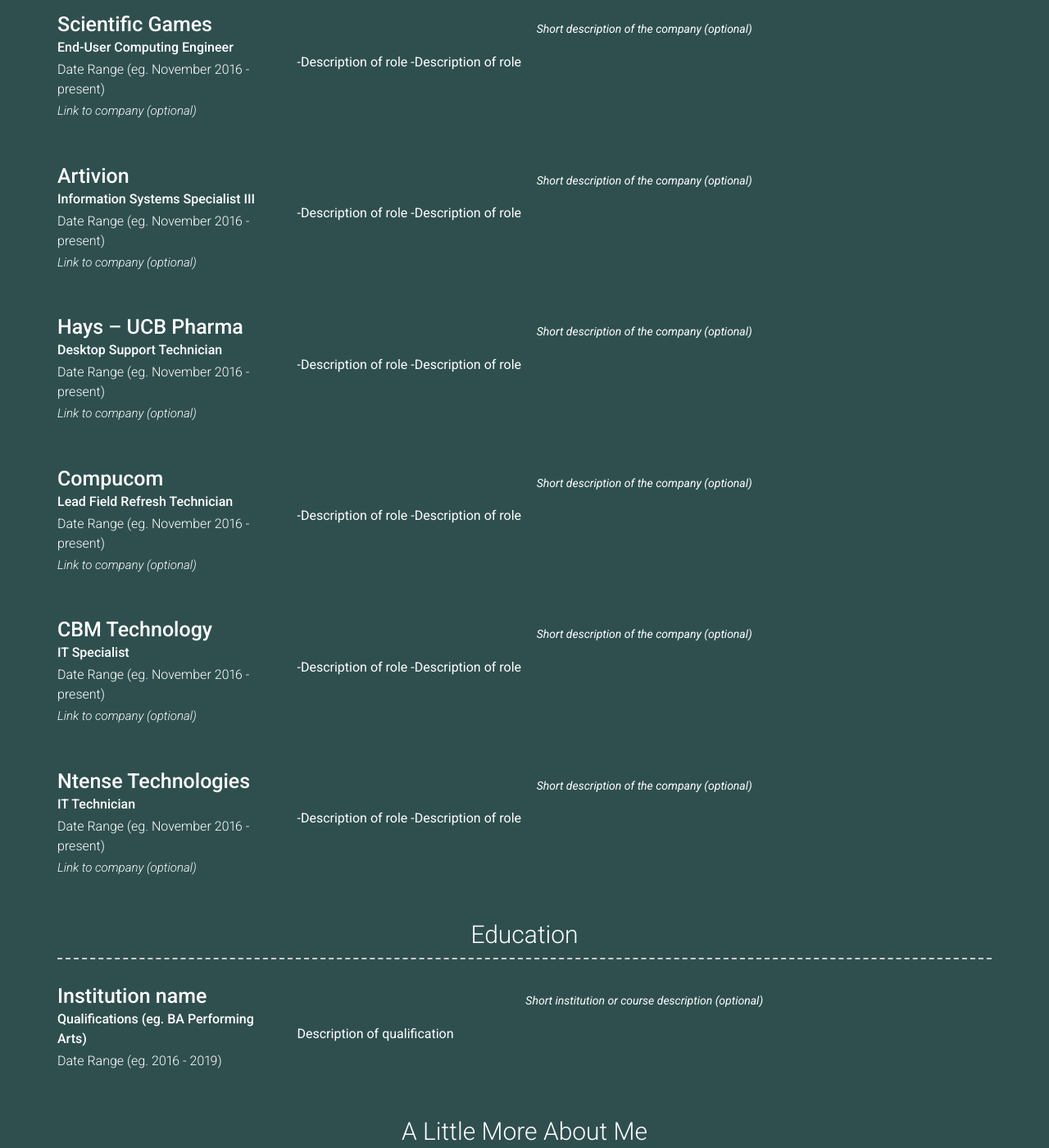
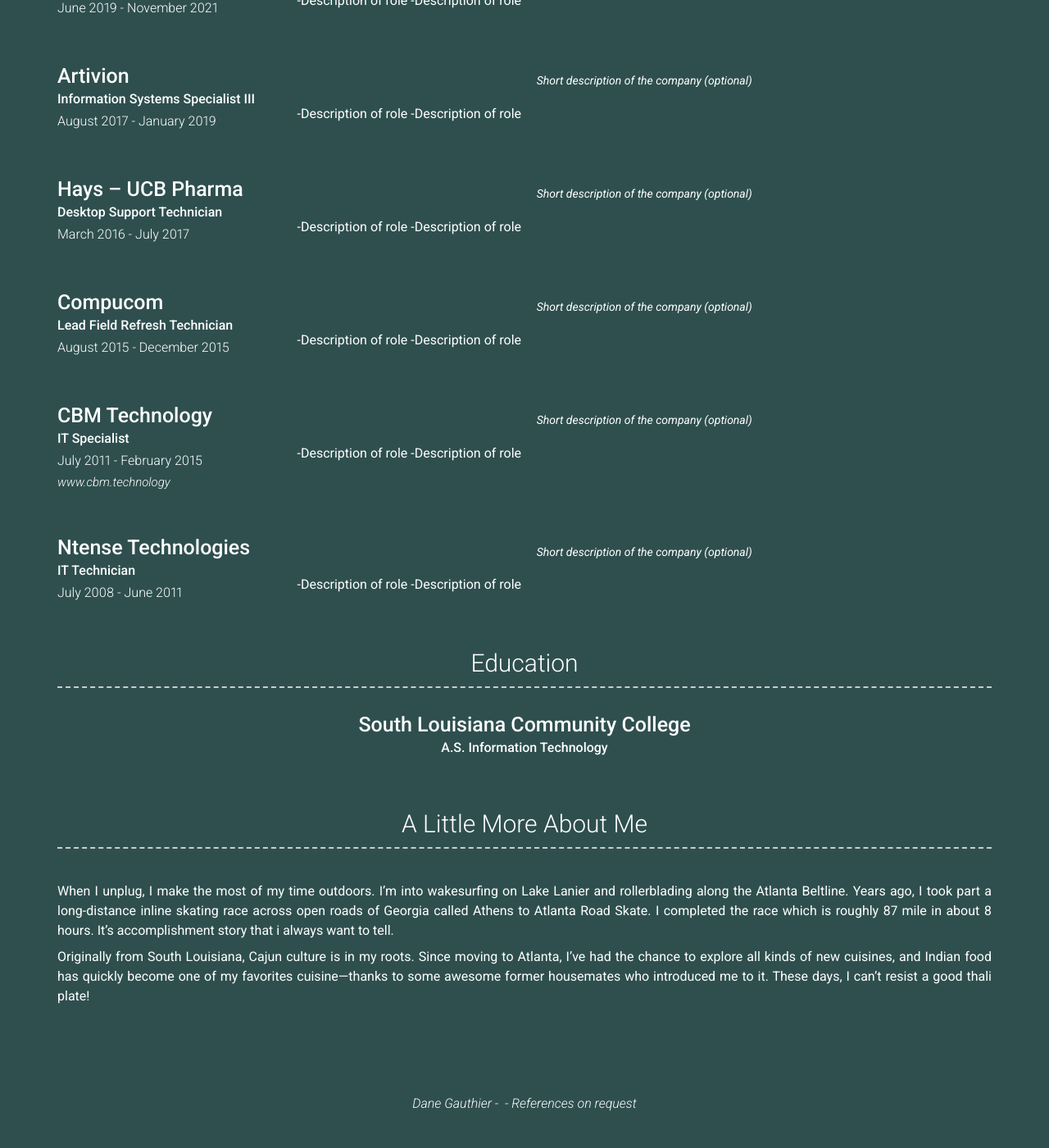
Before and after one commit to dane-gauthier/danegauthier.github.io, a Jekyll site: the page built from index.md, in a window 1280 px wide and 1400 px high, scrolled down 1917 px. Shown: the whole window at 82% size. Built offline with Jekyll 4.4.1, drawn with Linux system fonts in a browser that asks for light colours; nearby versions of some CDN libraries; after the commit the page ends 3283 px from its top, so only the background shows below that; some of the changed text lies outside the part shown.

Commit message:
Job Dates

```diff
--- a/_config.yml
+++ b/_config.yml
@@ -53,8 +53,8 @@
       - layout: left
         title: UPS
         sub_title: Automation Support Technician
-        caption: Date Range (eg. November 2016 - present)
-        link: Link to company (optional)
+        caption: September 2024  - March 2025
+        link: https://www.georgiamanufacturingalliance.com/events/ups-smart-hub-tour----atlanta
         quote: >
           Short description of the company (optional)
         description: | # this will include new lines to allow paragraphs
@@ -63,7 +63,7 @@
       - layout: left
         title: CDW – Fisher & Phillips (Contract, Onsite)
         sub_title:
-        caption: Date Range (eg. November 2016 - present)
+        caption: May 2024 - Aug 2024
         link: Link to company (optional)
         quote: >
           Short description of the company (optional)
@@ -73,8 +73,8 @@
       - layout: left
         title: UPS
         sub_title: Automation Support Technician
-        caption: Date Range (eg. November 2016 - present)
-        link: Link to company (optional)
+        caption: November 2023 - March 2024
+        link: https://www.georgiamanufacturingalliance.com/events/ups-smart-hub-tour----atlanta
         quote: >
           Short description of the company (optional)
         description: | # this will include new lines to allow paragraphs
@@ -83,7 +83,7 @@
       - layout: left
         title: TEKsystems – Thyssenkrupp Materials
         sub_title: Azure Virtual Desktop Specialist
-        caption: Date Range (eg. November 2016 - present)
+        caption: July 2023 - October 2023
         link: Link to company (optional)
         quote: >
           Short description of the company (optional)
@@ -93,7 +93,7 @@
       - layout: left
         title: TEKsystems - CONA Services
         sub_title: Senior IT Support Specialist
-        caption: Date Range (eg. November 2016 - present)
+        caption: June 2022 - June 2023
         link: Link to company (optional)
         quote: >
           Short description of the company (optional)
@@ -103,8 +103,8 @@
       - layout: left
         title: Scientific Games
         sub_title: End-User Computing Engineer
-        caption: Date Range (eg. November 2016 - present)
-        link: Link to company (optional)
+        caption: June 2019 - November 2021
+        link:
         quote: >
           Short description of the company (optional)
         description: | # this will include new lines to allow paragraphs
@@ -113,8 +113,8 @@
       - layout: left
         title: Artivion
         sub_title: Information Systems Specialist III
-        caption: Date Range (eg. November 2016 - present)
-        link: Link to company (optional)
+        caption: August 2017 - January 2019
+        link:
         quote: >
           Short description of the company (optional)
         description: | # this will include new lines to allow paragraphs
@@ -123,8 +123,8 @@
       - layout: left
         title: Hays – UCB Pharma
         sub_title: Desktop Support Technician
-        caption: Date Range (eg. November 2016 - present)
-        link: Link to company (optional)
+        caption: March 2016 - July 2017
+        link:
         quote: >
           Short description of the company (optional)
         description: | # this will include new lines to allow paragraphs
@@ -133,8 +133,8 @@
       - layout: left
         title: Compucom
         sub_title: Lead Field Refresh Technician
-        caption: Date Range (eg. November 2016 - present)
-        link: Link to company (optional)
+        caption: August 2015 - December 2015
+        link:
         quote: >
           Short description of the company (optional)
         description: | # this will include new lines to allow paragraphs
@@ -143,8 +143,8 @@
       - layout: left
         title: CBM Technology
         sub_title:  IT Specialist
-        caption: Date Range (eg. November 2016 - present)
-        link: Link to company (optional)
+        caption: July 2011 - February 2015
+        link: www.cbm.technology
         quote: >
           Short description of the company (optional)
         description: | # this will include new lines to allow paragraphs
@@ -153,8 +153,8 @@
       - layout: left
         title: Ntense Technologies
         sub_title: IT Technician
-        caption: Date Range (eg. November 2016 - present)
-        link: Link to company (optional)
+        caption: July 2008 - June 2011
+        link:
         quote: >
           Short description of the company (optional)
         description: | # this will include new lines to allow paragraphs
@@ -164,14 +164,14 @@
   - title: Education
     layout: list
     content:
-      - layout: left
-        title: Institution name
-        sub_title: Qualifications (eg. BA Performing Arts)
-        caption: Date Range (eg. 2016 - 2019)
+      - layout: top-middle
+        title: South Louisiana Community College
+        sub_title: A.S. Information Technology
+        caption:
         quote: >
-          Short institution or course description (optional)
+
         description: | # this will include new lines to allow paragraphs
-          Description of qualification
+
   - title: A Little More About Me
     layout: text
     content: | # this will include new lines to allow paragraphs
```
